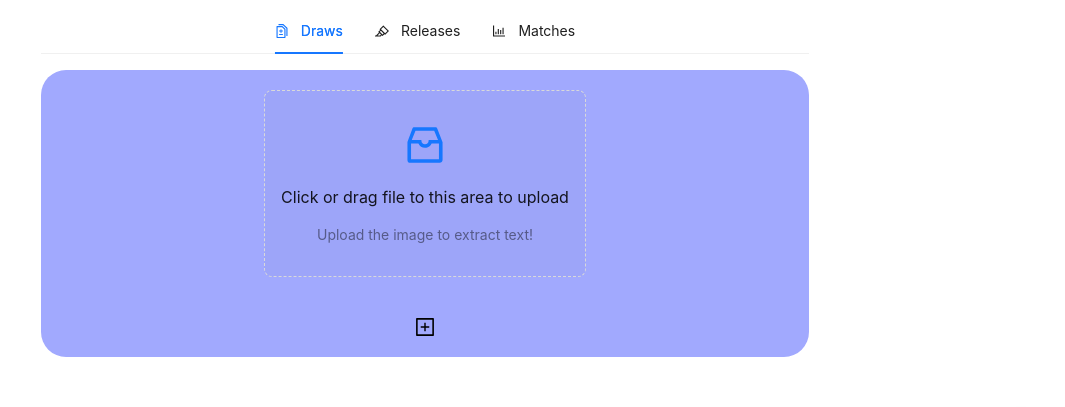
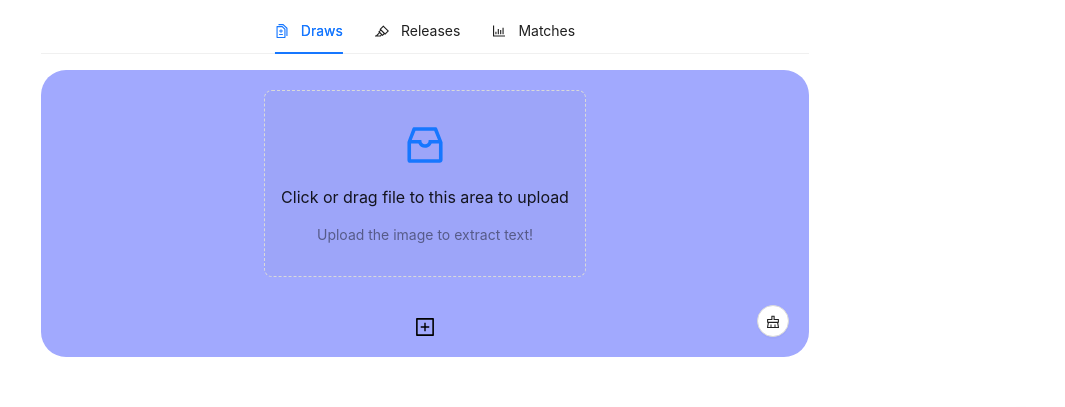
Before and after one commit to Marcussyl/mark-sixer, a React (Vite) app: page / in a window 1280 px wide. Shown: the part 290-697 px from the top of the page, without its empty margins (215-1280 px from the left). Built offline with nearby package versions, Linux system fonts and the light colour scheme.

Commit message:
📦 NEW: Add clear button for Draws and Releases component

```diff
--- a/src/components/draws.jsx
+++ b/src/components/draws.jsx
@@ -1,4 +1,4 @@
-import { Modal } from 'antd'
+import { Modal, Tooltip, Button } from 'antd'
 import { useState, useContext } from 'react'
 import Tesseract from 'tesseract.js'
 import Draw from './draw.jsx'
@@ -8,6 +8,7 @@ import {
   InboxOutlined,
 } from "@ant-design/icons";
 import { Upload, Progress, Flex } from "antd";
+import { ClearOutlined } from '@ant-design/icons';
 
 function Draws() {
     const [progress, setProgress] = useState(0);
@@ -118,6 +119,9 @@ function Draws() {
           ))}
         </div>
         <PlusSquareOutlined className="add-btn" onClick={addDraw} />
+        <Tooltip title="Clear all draws" className='clear-btn'>
+            <Button type="default" shape="circle" icon={<ClearOutlined />} onClick={() => setDraws([])}/>
+        </Tooltip>
         {/* <Flex gap="small" vertical>
           <Flex wrap gap="small">
             <Button
--- a/src/components/releases.jsx
+++ b/src/components/releases.jsx
@@ -6,8 +6,9 @@ import {
   SyncOutlined,
   DownOutlined,
   DollarTwoTone,
+  ClearOutlined
 } from "@ant-design/icons";
-import { Button, Flex, Dropdown, Space } from "antd";
+import { Button, Flex, Dropdown, Space, Tooltip } from "antd";
 import { ReleaseContext } from "../App.jsx";
 
 // const handleButtonClick = (e) => {
@@ -17,7 +18,7 @@ import { ReleaseContext } from "../App.jsx";
 
 
 function Releases() {
-  const { releases, addRelease } = useContext(ReleaseContext);
+  const { releases, addRelease, setReleases } = useContext(ReleaseContext);
   const [loadings, setLoadings] = useState([]);
   const [retCount, setRetCount] = useState(5);
 
@@ -88,6 +89,9 @@ function Releases() {
         ))}
       </div>
       <PlusSquareOutlined className="add-btn" onClick={addRelease} />
+      <Tooltip title="Clear all draws" className='clear-btn'>
+        <Button type="default" shape="circle" icon={<ClearOutlined />} onClick={() => setReleases([])}/>
+      </Tooltip>
     </div>
   );
 }
--- a/src/scss/App.scss
+++ b/src/scss/App.scss
@@ -71,6 +71,7 @@
       max-width: 768px;
       border-radius: 25px;
       color: black;
+      position: relative;
 
       .draw-container, .release-container {
         display: flex;
@@ -83,6 +84,13 @@
         .draw, .release {
           display: flex;
         }
+      }
+
+      .clear-btn {
+        position: absolute;
+        bottom: 0;
+        right: 0;
+        margin: 20px;
       }
     }
 
```
